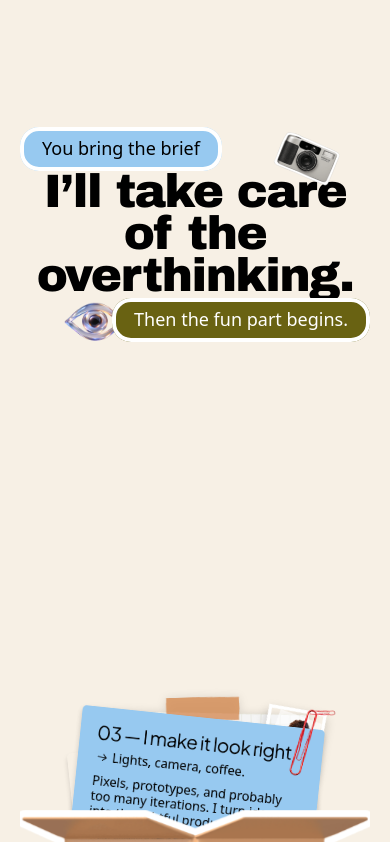
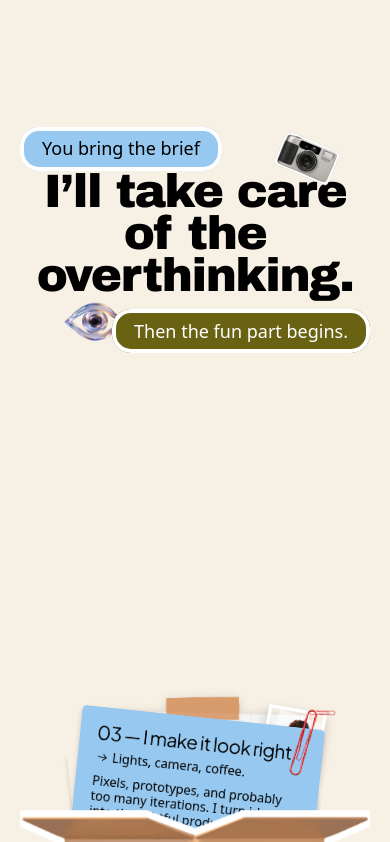
Before and after one commit to kavyaaaa16/Raj.design, a React (Vite) app: page / in a window 390 px wide. Shown: the part 5635-6477 px from the top of the page. Built offline with nearby package versions, Linux system fonts and the light colour scheme; a web font is replaced by a local one.

Commit message:
Add mobile gap below process heading

```diff
--- a/src/components/Process.module.css
+++ b/src/components/Process.module.css
@@ -338,4 +338,8 @@
   .stackItem {
     top: calc(50% + 2rem);
   }
+
+  .badgeBottom {
+    bottom: 0;
+  }
 }
```
